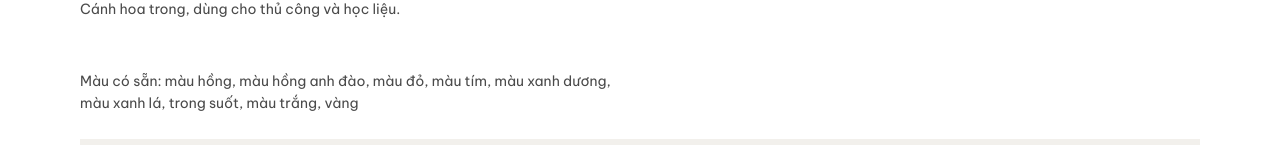
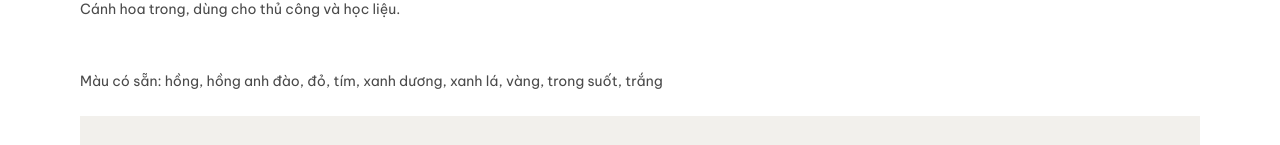
Before and after one commit to nexteacc/yang-supply-web, a Next.js app: page /products in a window 1280 px wide. Shown: the part 655-800 px from the top of the page. Built offline with nearby package versions, Linux system fonts and the light colour scheme; no server answers.

Commit message:
Drop the leading "màu" and the eye-judged pastel name
Use the same short Vietnamese colour words in the lists, captions, and thumbnail labels. The second starfish group is "Nhiều màu" / "多色", matching its filename.

Co-authored-by: yang <nexteacc@users.noreply.github.com>

```diff
--- a/src/components/product-art.tsx
+++ b/src/components/product-art.tsx
@@ -100,7 +100,12 @@ function colourChoices(id: SeriesId, photos: ProductPhoto[]) {
     seen.add(item.colour.vi);
     items.push({ vi: item.colour.vi, zh: item.colour.zh, index });
   });
-  if (id === "petals") items.push({ vi: petalYellow.vi, zh: petalYellow.zh, index: null });
+  if (id === "petals") {
+    const yellow = { vi: petalYellow.vi, zh: petalYellow.zh, index: null };
+    const clear = items.findIndex((item) => item.vi === "trong suốt");
+    if (clear === -1) items.push(yellow);
+    else items.splice(clear, 0, yellow);
+  }
   return items;
 }
 
--- a/src/lib/content.ts
+++ b/src/lib/content.ts
@@ -66,7 +66,7 @@ export const productImage: Record<SeriesId, ProductPhoto[]> = {
       height: 1495,
       zh: "粉色亚克力百合花瓣",
       vi: "Cánh hoa acrylic hình hoa lily màu hồng",
-      colour: { vi: "màu hồng", zh: "粉色" },
+      colour: { vi: "hồng", zh: "粉色" },
       swatch: true,
     },
     {
@@ -75,7 +75,7 @@ export const productImage: Record<SeriesId, ProductPhoto[]> = {
       height: 1600,
       zh: "樱花粉亚克力百合花瓣",
       vi: "Cánh hoa acrylic hình hoa lily màu hồng anh đào",
-      colour: { vi: "màu hồng anh đào", zh: "樱花粉" },
+      colour: { vi: "hồng anh đào", zh: "樱花粉" },
       swatch: true,
     },
     {
@@ -84,7 +84,7 @@ export const productImage: Record<SeriesId, ProductPhoto[]> = {
       height: 1600,
       zh: "红色亚克力百合花瓣",
       vi: "Cánh hoa acrylic hình hoa lily màu đỏ",
-      colour: { vi: "màu đỏ", zh: "红色" },
+      colour: { vi: "đỏ", zh: "红色" },
       swatch: true,
     },
     {
@@ -93,7 +93,7 @@ export const productImage: Record<SeriesId, ProductPhoto[]> = {
       height: 1600,
       zh: "紫色亚克力百合花瓣",
       vi: "Cánh hoa acrylic hình hoa lily màu tím",
-      colour: { vi: "màu tím", zh: "紫色" },
+      colour: { vi: "tím", zh: "紫色" },
       swatch: true,
     },
     {
@@ -102,7 +102,7 @@ export const productImage: Record<SeriesId, ProductPhoto[]> = {
       height: 1600,
       zh: "蓝色亚克力百合花瓣",
       vi: "Cánh hoa acrylic hình hoa lily màu xanh dương",
-      colour: { vi: "màu xanh dương", zh: "蓝色" },
+      colour: { vi: "xanh dương", zh: "蓝色" },
       swatch: true,
     },
     {
@@ -111,7 +111,7 @@ export const productImage: Record<SeriesId, ProductPhoto[]> = {
       height: 1600,
       zh: "绿色亚克力百合花瓣",
       vi: "Cánh hoa acrylic hình hoa lily màu xanh lá",
-      colour: { vi: "màu xanh lá", zh: "绿色" },
+      colour: { vi: "xanh lá", zh: "绿色" },
       swatch: true,
     },
     {
@@ -129,7 +129,7 @@ export const productImage: Record<SeriesId, ProductPhoto[]> = {
       height: 1600,
       zh: "白色亚克力百合花瓣",
       vi: "Cánh hoa acrylic hình hoa lily màu trắng",
-      colour: { vi: "màu trắng", zh: "白色" },
+      colour: { vi: "trắng", zh: "白色" },
       swatch: true,
     },
   ],
@@ -251,9 +251,9 @@ export const productImage: Record<SeriesId, ProductPhoto[]> = {
       src: "/products/sao-bien-resin-nhieu-mau-2.jpg",
       width: 1600,
       height: 1600,
-      zh: "七只多色马卡龙色树脂海星",
-      vi: "Bảy sao biển resin nhiều màu pastel",
-      colour: { vi: "Nhiều màu pastel", zh: "多色马卡龙色" },
+      zh: "七只多色树脂海星",
+      vi: "Bảy sao biển resin nhiều màu",
+      colour: { vi: "Nhiều màu", zh: "多色" },
     },
     {
       src: "/products/sao-bien-resin-trang.jpg",
@@ -270,7 +270,7 @@ export const productImage: Record<SeriesId, ProductPhoto[]> = {
       height: 1222,
       zh: "象牙色树脂海星",
       vi: "Sao biển resin màu ngà",
-      colour: { vi: "màu ngà", zh: "象牙色" },
+      colour: { vi: "ngà", zh: "象牙色" },
       swatch: true,
     },
     {
```
